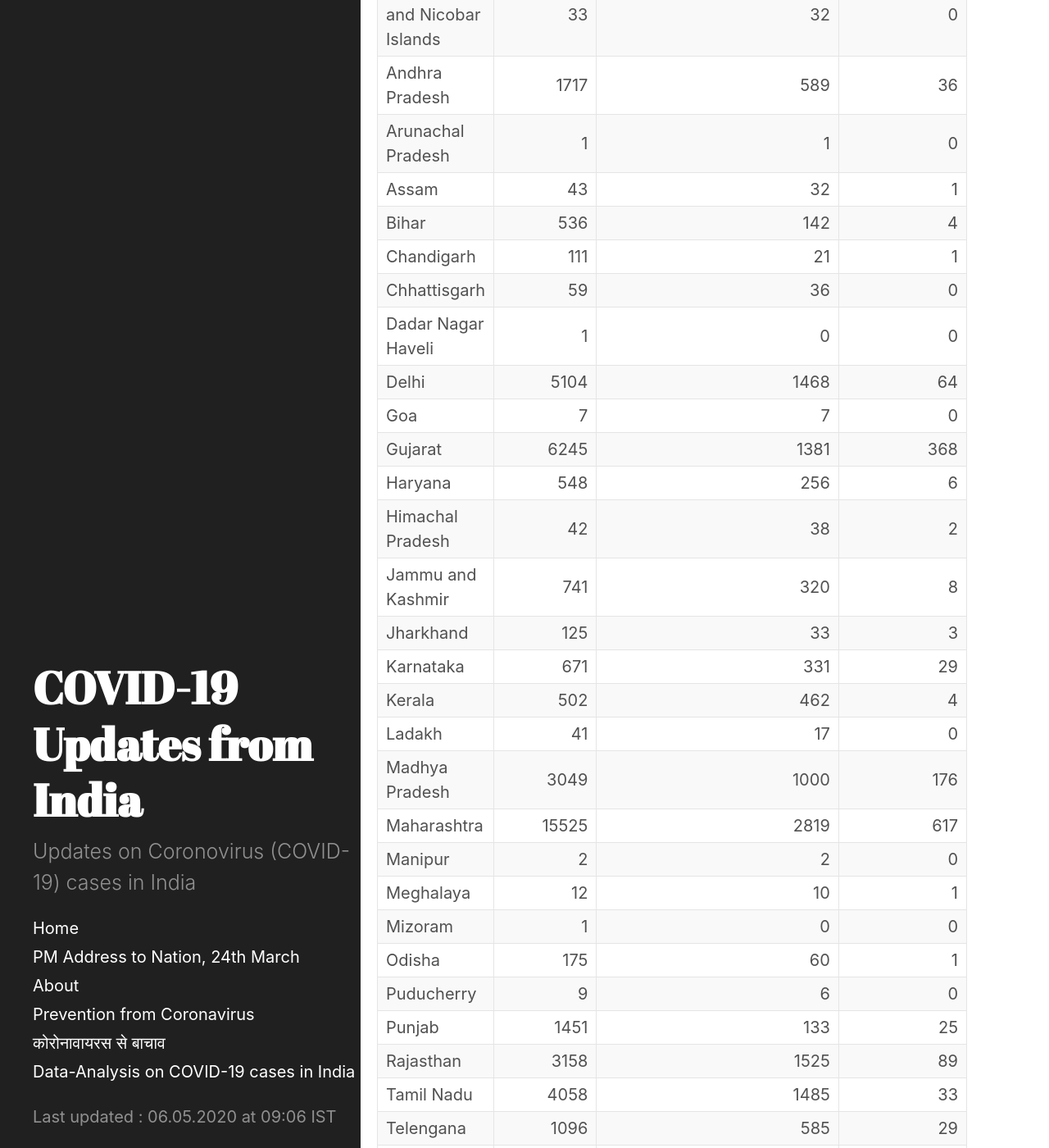
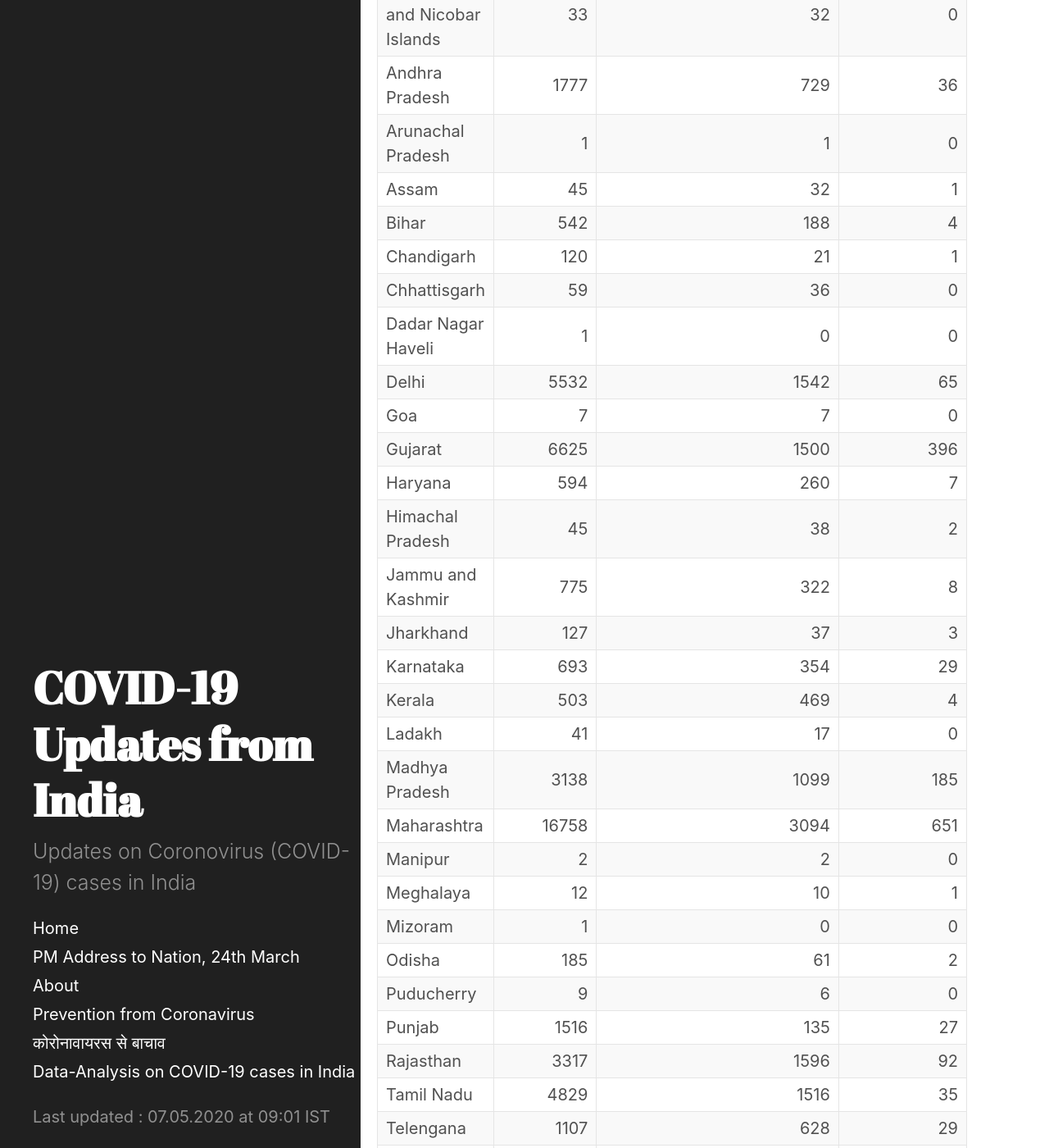
Before and after one commit to bhooraj/covid19updates-india, a Jekyll site: the page built from _posts/2020-05-07-home.md, in a window 1280 px wide and 1400 px high, scrolled down 825 px. Shown: the whole window at 82% size. Built offline with Jekyll 4.4.1, drawn with Linux system fonts in a browser that asks for light colours; some of the changed text lies outside the part shown.

Commit message:
7thMayMorning Update

```diff
--- a/_data/last_updated.yml
+++ b/_data/last_updated.yml
@@ -1 +1 @@
-- updated_on : 06.05.2020 at 09:06 IST
+- updated_on : 07.05.2020 at 09:01 IST
--- /dev/null
+++ b/_includes/table-20200507-0901.md
@@ -0,0 +1,35 @@
+| Name of State / UT          |   Total Confirmed cases |   Cured/Discharged/Migrated |   Deaths ( more than 70% cases due to comorbidities ) |
+|:----------------------------|------------------------:|----------------------------:|------------------------------------------------------:|
+| Andaman and Nicobar Islands |                      33 |                          32 |                                                     0 |
+| Andhra Pradesh              |                    1777 |                         729 |                                                    36 |
+| Arunachal Pradesh           |                       1 |                           1 |                                                     0 |
+| Assam                       |                      45 |                          32 |                                                     1 |
+| Bihar                       |                     542 |                         188 |                                                     4 |
+| Chandigarh                  |                     120 |                          21 |                                                     1 |
+| Chhattisgarh                |                      59 |                          36 |                                                     0 |
+| Dadar Nagar Haveli          |                       1 |                           0 |                                                     0 |
+| Delhi                       |                    5532 |                        1542 |                                                    65 |
+| Goa                         |                       7 |                           7 |                                                     0 |
+| Gujarat                     |                    6625 |                        1500 |                                                   396 |
+| Haryana                     |                     594 |                         260 |                                                     7 |
+| Himachal Pradesh            |                      45 |                          38 |                                                     2 |
+| Jammu and Kashmir           |                     775 |                         322 |                                                     8 |
+| Jharkhand                   |                     127 |                          37 |                                                     3 |
+| Karnataka                   |                     693 |                         354 |                                                    29 |
+| Kerala                      |                     503 |                         469 |                                                     4 |
+| Ladakh                      |                      41 |                          17 |                                                     0 |
+| Madhya Pradesh              |                    3138 |                        1099 |                                                   185 |
+| Maharashtra                 |                   16758 |                        3094 |                                                   651 |
+| Manipur                     |                       2 |                           2 |                                                     0 |
+| Meghalaya                   |                      12 |                          10 |                                                     1 |
+| Mizoram                     |                       1 |                           0 |                                                     0 |
+| Odisha                      |                     185 |                          61 |                                                     2 |
+| Puducherry                  |                       9 |                           6 |                                                     0 |
+| Punjab                      |                    1516 |                         135 |                                                    27 |
+| Rajasthan                   |                    3317 |                        1596 |                                                    92 |
+| Tamil Nadu                  |                    4829 |                        1516 |                                                    35 |
+| Telengana                   |                    1107 |                         628 |                                                    29 |
+| Tripura                     |                      43 |                           2 |                                                     0 |
+| Uttarakhand                 |                      61 |                          39 |                                                     1 |
+| Uttar Pradesh               |                    2998 |                        1130 |                                                    60 |
+| West Bengal                 |                    1456 |                         364 |                                                   144 |
--- a/_posts/2020-05-06-home.md
+++ b/_posts/2020-05-07-home.md
@@ -4,7 +4,7 @@
 last_update: true
 ---
 
-#### COVID-19 Cases in India (as on  06 May 2020, 08:00 IST ( IST)
+#### COVID-19 Cases in India (as on  07 May 2020, 08:00 IST ( IST)
 <div class="alert alert-primary" role="alert">
 <p id = "totalcases" style="font-size: 1.2rem; font-weight: bold;"></p>
 <p id = "totalrecovered" style="font-size: 1.2rem; font-weight: bold;"></p>
@@ -24,7 +24,7 @@
 
 <div class="datatable-begin"></div>
 
-{% include table-20200506-0906.md %}
+{% include table-20200507-0901.md %}
 
 <div class="datatable-end"></div>
 <br>
```
Also changed, not shown: _includes/charts-20200507-0906.html (added, +193 -0 lines), _posts/2020-04-27-Updates.md (renamed from _posts/2020-04-26-Updates.md, +7 -0 lines), _posts/2020-05-07-Latest-updates.md (renamed from _posts/2020-05-06-Latest-updates.md, +4 -8 lines), stats-and-charts.md (+2 -2 lines).
